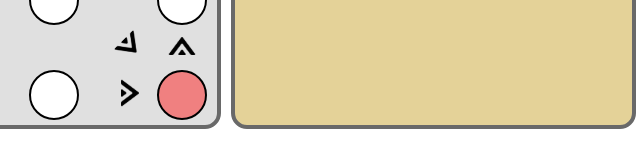
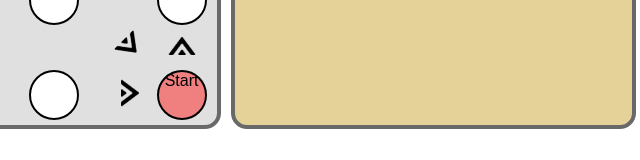
Before and after one commit to sRAMoiRAM/Yutnori, a plain HTML site: page index.html in a window 1280 px wide. Shown: the part 637-797 px from the top of the page, 616-1256 px from the left. Drawn offline with Linux system fonts and the light colour scheme.

Commit message:
add text start

```diff
--- a/index.html
+++ b/index.html
@@ -17,7 +17,7 @@
         <!-- Left two-thirds for circles -->
         <div class="left-section">
              <!-- Border Fields -->
-             <div class="circle-field corner" style="grid-row: 13; grid-column: 13;"></div>
+             <div class="circle-field corner" style="grid-row: 13; grid-column: 13;">Start</div>
              <div class="circle-field normal" style="grid-row: 11; grid-column: 13;"></div>
              <div class="circle-field normal" style="grid-row: 9; grid-column: 13;"></div>
              <div class="circle-field normal" style="grid-row: 5; grid-column: 13;"></div>
```
